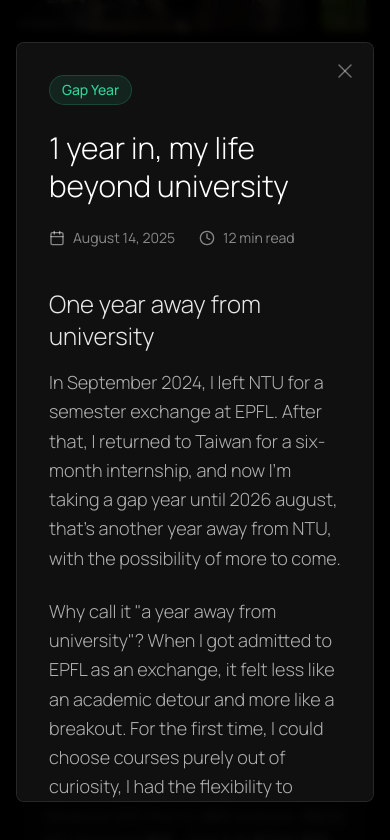
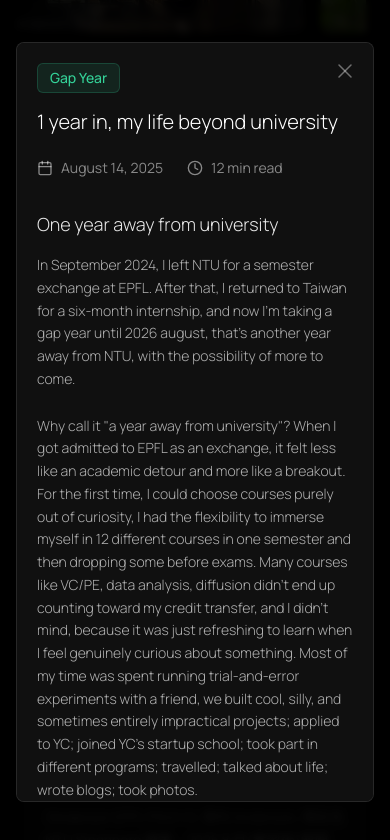
Before and after one commit to chaos2clarity/anderson-chen, a Next.js app: page / in a window 390 px wide. Both pictures are taken after a click on the element 195 px from the left and 1266 px from the top of the page. Shown: the part 844-1684 px from the top of the page. Built offline with nearby package versions, Linux system fonts and the light colour scheme.

Commit message:
mobile fixes v2

```diff
--- a/app/page.tsx
+++ b/app/page.tsx
@@ -655,9 +655,9 @@ export default function Page() {
               className="relative w-full max-w-4xl max-h-[90vh] overflow-y-auto rounded-lg bg-[#101010] border border-white/10 shadow-2xl"
               onClick={(e) => e.stopPropagation()}
             >
-              <div className="p-8 md:p-12">
+              <div className="p-5 md:p-12">
                  {/* Close Button */}
-                <div className="absolute top-4 right-4 z-10">
+                <div className="absolute top-4 right-4 z-20">
                   <button
                     onClick={() => setSelectedBlog(null)}
                     className="text-white/40 hover:text-white transition-colors"
@@ -667,10 +667,10 @@ export default function Page() {
                 </div>
 
                 {/* Header */}
-                <div className="mb-10">
+                <div className="mb-8 md:mb-10">
                    {/* Category Badge */}
-                   <div className="mb-6">
-                    <span className={`inline-flex items-center px-3 py-1 rounded-full text-sm font-medium
+                   <div className="mb-4 md:mb-6">
+                    <span className={`inline-flex items-center px-3 py-1 rounded-md text-sm font-medium
                       ${selectedBlog.category === 'Gap Year' ? 'bg-emerald-400/10 text-emerald-400 border-emerald-400/20' :
                         selectedBlog.category === 'Career' ? 'bg-blue-400/10 text-blue-400 border-blue-400/20' :
                         selectedBlog.category === 'Life' ? 'bg-orange-400/10 text-orange-400 border-orange-400/20' :
@@ -679,7 +679,7 @@ export default function Page() {
                     </span>
                   </div>
 
-                  <h1 className="text-3xl md:text-5xl font-light leading-tight mb-6 text-white">
+                  <h1 className="text-xl md:text-4xl font-light leading-tight mb-6 text-white break-words">
                     {selectedBlog.title}
                   </h1>
 
@@ -709,25 +709,25 @@ export default function Page() {
                    <ReactMarkdown
                      remarkPlugins={[remarkGfm]}
                      components={{
-                       h1: ({node, ...props}) => <h2 className="text-3xl text-white/95 font-light mb-6 mt-12 first:mt-0" {...props} />,
-                       h2: ({node, ...props}) => <h3 className="text-2xl text-white/90 font-light mb-4 mt-10" {...props} />,
-                       h3: ({node, ...props}) => <h4 className="text-xl text-white/90 font-light mb-3 mt-8" {...props} />,
-                       p: ({node, ...props}) => <p className="text-[#B0B0B0] leading-relaxed mb-6 text-lg" {...props} />, // Softer white text
-                       ul: ({node, ...props}) => <ul className="list-disc list-outside ml-6 mb-6 text-[#B0B0B0] space-y-2" {...props} />,
-                       ol: ({node, ...props}) => <ol className="list-decimal list-outside ml-6 mb-6 text-[#B0B0B0] space-y-2" {...props} />,
+                       h1: ({node, ...props}) => <h2 className="text-xl md:text-3xl text-white/95 font-light mb-6 mt-10 first:mt-0 break-words" {...props} />,
+                       h2: ({node, ...props}) => <h3 className="text-lg md:text-2xl text-white/90 font-light mb-4 mt-8 break-words" {...props} />,
+                       h3: ({node, ...props}) => <h4 className="text-base md:text-xl text-white/90 font-light mb-3 mt-6 break-words" {...props} />,
+                       p: ({node, ...props}) => <p className="text-[#B0B0B0] leading-relaxed mb-6 text-sm md:text-lg break-words" {...props} />, // Softer white text
+                       ul: ({node, ...props}) => <ul className="list-disc list-outside ml-4 md:ml-6 mb-6 text-[#B0B0B0] space-y-2 text-sm md:text-lg pl-1" {...props} />,
+                       ol: ({node, ...props}) => <ol className="list-decimal list-outside ml-4 md:ml-6 mb-6 text-[#B0B0B0] space-y-2 text-sm md:text-lg pl-1" {...props} />,
                        li: ({node, ...props}) => <li className="pl-1" {...props} />,
-                       blockquote: ({node, ...props}) => <blockquote className="border-l-2 border-white/20 pl-6 py-2 my-8 text-white/60 italic leading-relaxed" {...props} />,
+                       blockquote: ({node, ...props}) => <blockquote className="border-l-2 border-white/20 pl-4 py-2 my-6 text-white/60 italic leading-relaxed text-sm md:text-lg" {...props} />,
                        code: ({node, ...props}: {node?: any, inline?: boolean, className?: string, children?: React.ReactNode} & React.HTMLAttributes<HTMLElement>) => {
                          const match = /language-(\w+)/.exec(props.className || '')
                          const isInline = !match && !String(props.children).includes('\n')
                          return isInline ?
-                           <code className="bg-white/10 px-1.5 py-0.5 rounded text-sm text-white/80 font-mono" {...props} /> :
-                           <div className="bg-[#151515] p-4 rounded-lg overflow-x-auto mb-6 border border-white/5 my-6">
-                             <code className="text-sm font-mono text-white/80" {...props} />
+                           <code className="bg-white/10 px-1.5 py-0.5 rounded text-xs text-white/80 font-mono break-words" {...props} /> :
+                           <div className="bg-[#151515] p-4 rounded-lg overflow-x-auto mb-6 border border-white/5 my-6 max-w-full">
+                             <code className="text-xs md:text-sm font-mono text-white/80" {...props} />
                            </div>
                        },
-                       a: ({node, ...props}) => <a className="text-white/90 underline decoration-white/30 underline-offset-4 hover:decoration-white/60 transition-colors" {...props} />,
-                       img: ({node, ...props}) => <img className="rounded-lg w-full my-8 border border-white/5" {...props} />,
+                       a: ({node, ...props}) => <a className="text-white/90 underline decoration-white/30 underline-offset-4 hover:decoration-white/60 transition-colors break-words" {...props} />,
+                       img: ({node, ...props}) => <img className="rounded-lg w-full max-w-full h-auto my-8 border border-white/5" {...props} />,
                        hr: ({node, ...props}) => <hr className="border-white/10 my-10" {...props} />
                      }}
                    >
```
